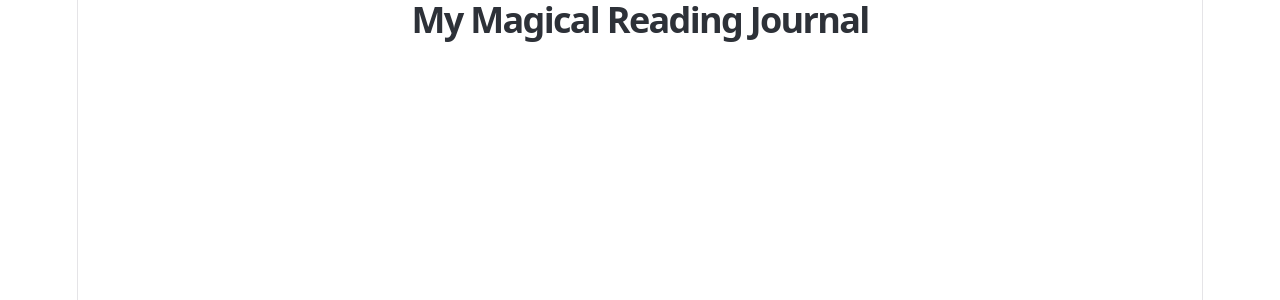
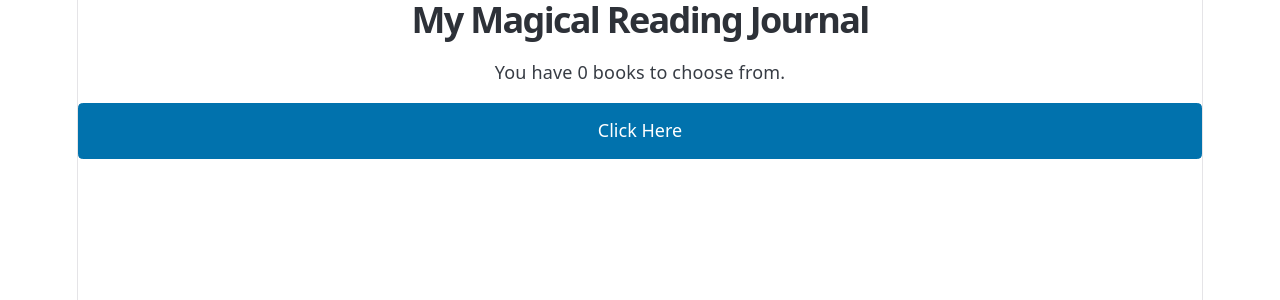
Before and after one commit to kimberly-brisby/Capstone-level-3, a React (Vite) app: page / in a window 1280 px wide. Shown: the top 300 px of the page. Built offline with nearby package versions, Linux system fonts and the light colour scheme; no server answers.

Commit message:
did code to start jsx files and added change to README according to the capstone requirements based off of Boris

```diff
--- a/src/App.jsx
+++ b/src/App.jsx
@@ -1,16 +1,25 @@
-import { useState } from 'react'
+import { useState, useEffect } from 'react'
 import { supabase } from './utils/supabase'
 
 import '@picocss/pico/css/pico.min.css'
 import './App.css'
 
 function App() {
+  const [books, setBooks] = useState([])
 
-
+  async function handleListBook(){
+    const  {data, error } = await supabase.from("books").select()
+    console.log(data)
+    console.log(error)
+    if(data){
+    setBooks(data)
+    }
+  }
   return (
     <>
       <h1>My Magical Reading Journal</h1>
-
+      <p>You have {books.length} books to choose from.</p>
+      <button onClick={handleListBook}>Click Here</button>
     </>
   )
 }
--- /dev/null
+++ b/src/BookList.jsx
@@ -0,0 +1,5 @@
+function BookList (){
+
+}
+
+export default BookList
--- a/src/BookSuggestions.jsx
+++ b/src/BookSuggestions.jsx
@@ -0,0 +1,5 @@
+function BookSuggestions (){
+
+}
+
+export default BookSuggestions
--- a/src/ReadingLevelQuiz.jsx
+++ b/src/ReadingLevelQuiz.jsx
@@ -0,0 +1,5 @@
+function ReadingLevelQuiz (){
+
+}
+
+export default ReadingLevelQuiz
```
Also changed, not shown: src/Bookform.jsx (+14 -0 lines), src/StarRating.jsx (+8 -0 lines), 2 other files (tests, documents, lock files or other folders).
